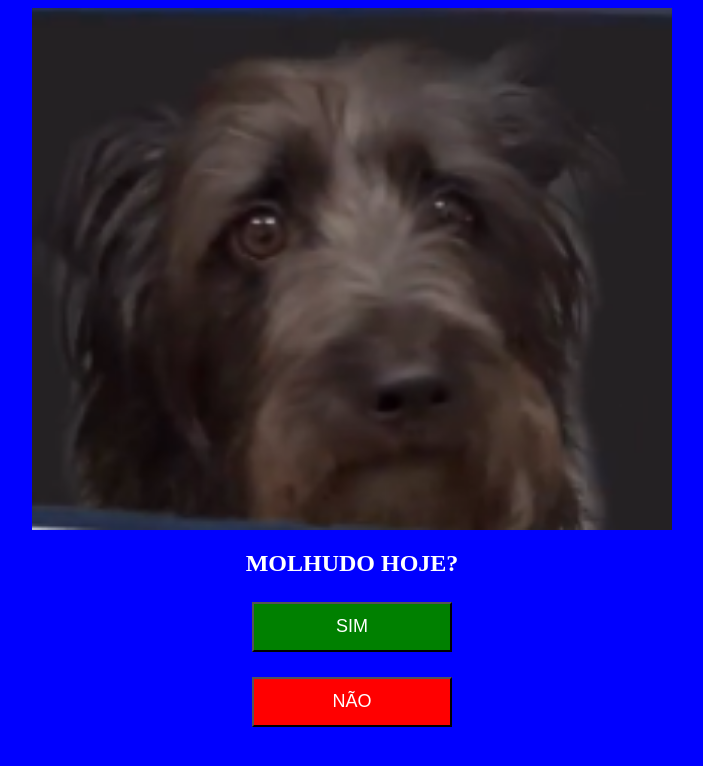
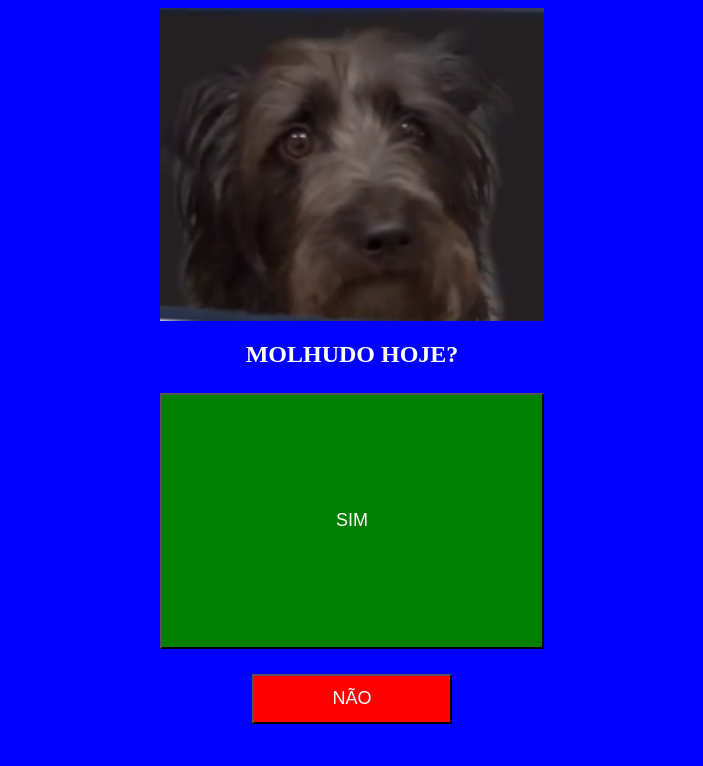
Before and after one commit to Jonathanfdr/pepitos, a plain HTML site: page index.html in a window 1280 px wide. Shown: the whole page, without its empty margins (288-991 px from the left). Drawn offline with Linux system fonts and the light colour scheme.

Commit message:
Update index.html

```diff
--- a/index.html
+++ b/index.html
@@ -22,9 +22,9 @@
 
 <body bgcolor="blue">
     <div style="width: 100%; text-align: center;">
-        <div><img src="ohgente.png" style="width:50vw"></div>
+        <div><img src="ohgente.png" style="width:30vw"></div>
         <div style="color: white"><h2>MOLHUDO HOJE?</h2></div>
-        <div style="margin-top: 25px;"><button onclick="toca()" id="sim" style="font-size: large; font-style: bold ;width: 200px; height: 50px; background-color: green; color: white;">SIM</button></div>
+        <div style="margin-top: 25px;"><button onclick="toca()" id="sim" style="font-size: large; font-style: bold ;width: 30vw; height: 20vw; background-color: green; color: white;">SIM</button></div>
         <div style="margin-top: 25px;"><button onclick="abaixa()" id="nao" style="font-size: large; font-style: bold ;width: 200px; height: 50px; background-color: red; color: white;">NÃO</button></div>
         <audio id="audio">
             <source src="pepito.mp3" type="audio/mp3">
```
